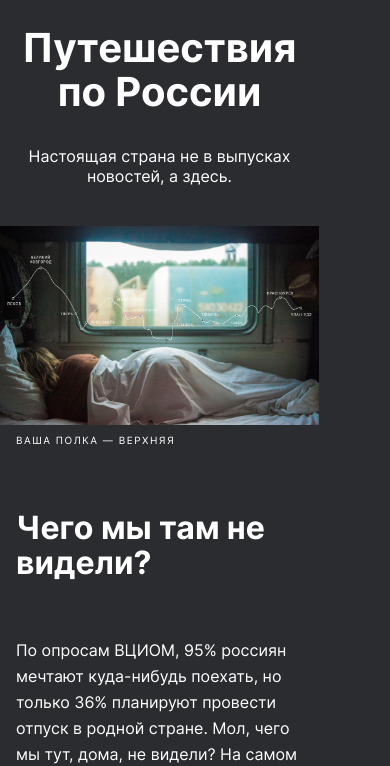
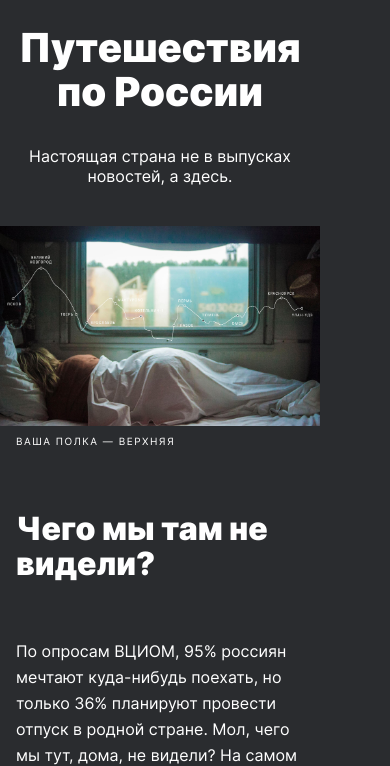
Before and after one commit to Olga-Grishakova/russian-travel, a plain HTML site: page index.html in a window 390 px wide. Shown: the part 80-846 px from the top of the page. Drawn offline with Linux system fonts and the light colour scheme; files whose address does not match are found by name; a web font is replaced by a local one.

Commit message:
проект2 версия2

```diff
--- a/blocks/cover/cover.css
+++ b/blocks/cover/cover.css
@@ -1,30 +1,21 @@
 .cover {
   margin: 0;
   padding: 92px 48px 0;
-  max-width: 1184px;
-  width: 100%;
-  height: calc(100vw/1.6);
-  max-height: 740px;
 }
 
 @media screen and (max-width: 1279px) {
   .cover {
     padding: 92px 0 0;
-    max-width: 1024px;
-    max-height: 640px;
   }
 }
 @media screen and (max-width: 1023px) {
   .cover {
     padding: 90px 0 0;
-    max-width: 768px;
-    max-height: 480px;
   }
 }
 @media screen and (max-width: 767px) {
   .cover {
     padding: 66px 0 0;
     max-width: 320px;
-    max-height: 200px;
   }
 }
--- a/blocks/footer/__link/footer__link.css
+++ b/blocks/footer/__link/footer__link.css
@@ -9,7 +9,7 @@
   line-height: 18px;
 }
 .footer__link:hover {
-  opacity: 0.8;;
+  opacity: 0.8;
 }
 .footer__link:last-of-type {
   padding-bottom: 0;
--- a/blocks/footer/footer.css
+++ b/blocks/footer/footer.css
@@ -1,6 +1,5 @@
 .footer {
   min-height: 18px;
-  /*margin: 0 48px 24px;*/
   background-color: #2A2C2F;
   color: #ffffff;
   display: flex;
--- a/blocks/lead/__image/lead__image.css
+++ b/blocks/lead/__image/lead__image.css
@@ -3,21 +3,8 @@
   width: 100%;
 }
 
-@media screen and (max-width: 1279px) {
+@media screen and (max-width: 767px) {
   .lead__image {
-    /* max-width: 964px; */
+    padding: 0 0 0;
   }
 }
-
-@media screen and (max-width: 1023px) {
-  .lead__image {
-    /* max-width: 768px; */
-  }
-}
-
-@media screen and (max-width: 767px) {
-  .lead__image {
-    padding: 0 -2px 0;
-    /* max-width: 320px; */
-  }
-}
--- a/blocks/lead/__subtitle/lead__subtitle.css
+++ b/blocks/lead/__subtitle/lead__subtitle.css
@@ -4,7 +4,6 @@
   padding-bottom: 64px;
   max-width: 640px;
   color: #FFF;
-  font-family: 'Inter';
   font-style: normal;
   font-weight: 400;
   font-size: 30px;
--- a/blocks/lead/lead.css
+++ b/blocks/lead/lead.css
@@ -1,30 +1,19 @@
 .lead {
   margin: 0;
-  padding: 0;
   display: flex;
   flex-direction: column;
   align-items: center;
-  /* max-width: 984px; */
   padding: 0 148px 0;
 }
 
 @media screen and (max-width: 1279px) {
   .lead {
-    /* max-width: 928px; */
     padding: 0 48px 0;
   }
 }
 
 @media screen and (max-width: 1023px) {
   .lead {
-    /* max-width: 768px; */
     padding: 0;
   }
 }
-
-@media screen and (max-width: 767px) {
-  .lead {
-    /* max-width: 320px; */
-    padding: 0;
-  }
-}
--- a/blocks/page/page.css
+++ b/blocks/page/page.css
@@ -1,13 +1,12 @@
 .page {
   margin: 0;
-  /* padding: 28px 48px 24px; */
   background: #2A2C2F;
   display: flex;
   flex-direction: column;
   justify-content: center;
-  width: min(1280px, 100%);
   font-family: 'Inter', 'Arial', sans-serif;
-  overflow-x: hidden;
+  min-width: 320px;
+  max-width: 1280px;
 }
 
 @media  screen and (max-width: 1023px) {
--- a/blocks/place/__title/place__title.css
+++ b/blocks/place/__title/place__title.css
@@ -1,6 +1,5 @@
 .place__title {
   margin: 0;
-  /*padding: 0;*/
   max-width: 460px;
   font-weight: 900;
   font-size: 72px;
@@ -12,7 +11,6 @@
   .place__title {
     max-width: 440px;
     line-height: 1.10;
-    /*padding-left: 48px;*/
   }
 }
 
@@ -21,7 +19,6 @@
     max-width: 340px;
     font-size: 42px;
     line-height: 1.10;
-    /*padding-left: 24px;*/
   }
 }
 @media screen and (max-width: 767px) {
--- a/fonts/fonts.css
+++ b/fonts/fonts.css
@@ -8,13 +8,13 @@
 @font-face {
   font-family: 'Inter';
   font-weight: 900;
-  src: url('./Inter-Bold.woff2') format('woff2'),
-       url('./Inter-Bold.woff') format('woff');
+  src: url('./Inter-Black.woff') format('woff'),
+       url('./Inter-Black.woff2') format('woff2');
 }
 
 @font-face {
   font-family: 'Inter';
   font-weight: 700;
-  src: url('./fonts/Inter-SemiBold.woff2') format('woff2'),
-       url('./fonts/Inter-SemiBold.woff') format('woff');
+  src: url('./Inter-Bold.woff') format('woff'),
+       url('./Inter-Bold.woff2') format('woff');
 }
```
Also changed, not shown: fonts/Inter-Black.woff (added), fonts/Inter-Black.woff2 (added).
